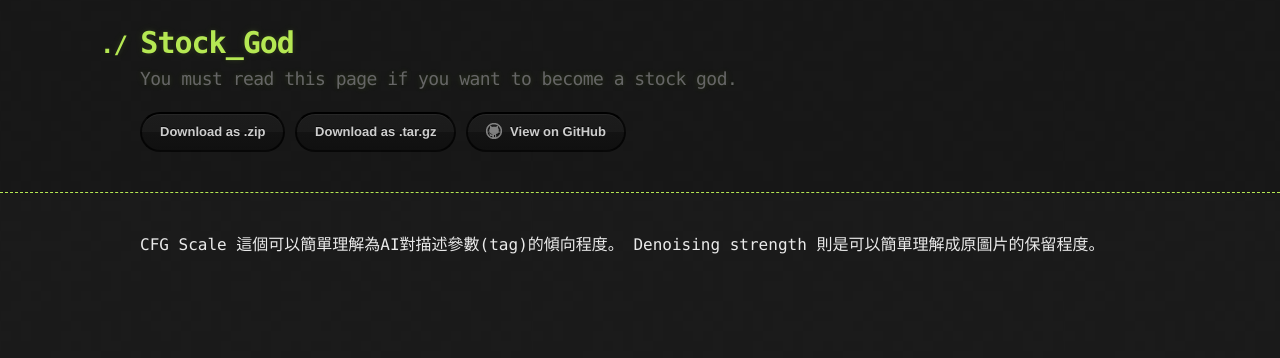
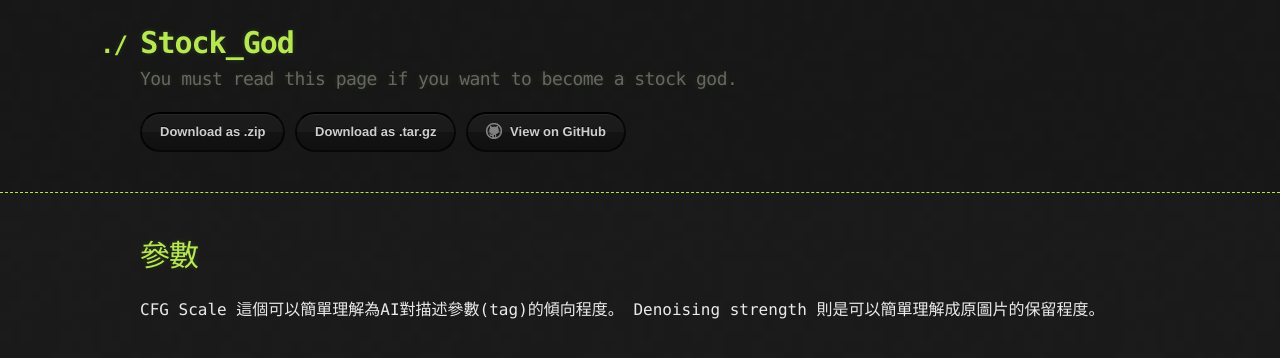
Before and after one commit to lepg5487/Stock_God, a Jekyll site: the page built from NovelAI.md, in a window 1280 px wide. Shown: the top 358 px of the page. Built offline with Jekyll 4.4.1, drawn with Linux system fonts in a browser that asks for light colours; our own code applies the rules of GitHub Pages for plain Markdown files.

Commit message:
Update NovelAI.md

```diff
--- a/NovelAI.md
+++ b/NovelAI.md
@@ -1,2 +1,3 @@
+# 參數
 CFG Scale 這個可以簡單理解為AI對描述參數(tag)的傾向程度。
 Denoising strength 則是可以簡單理解成原圖片的保留程度。
```
